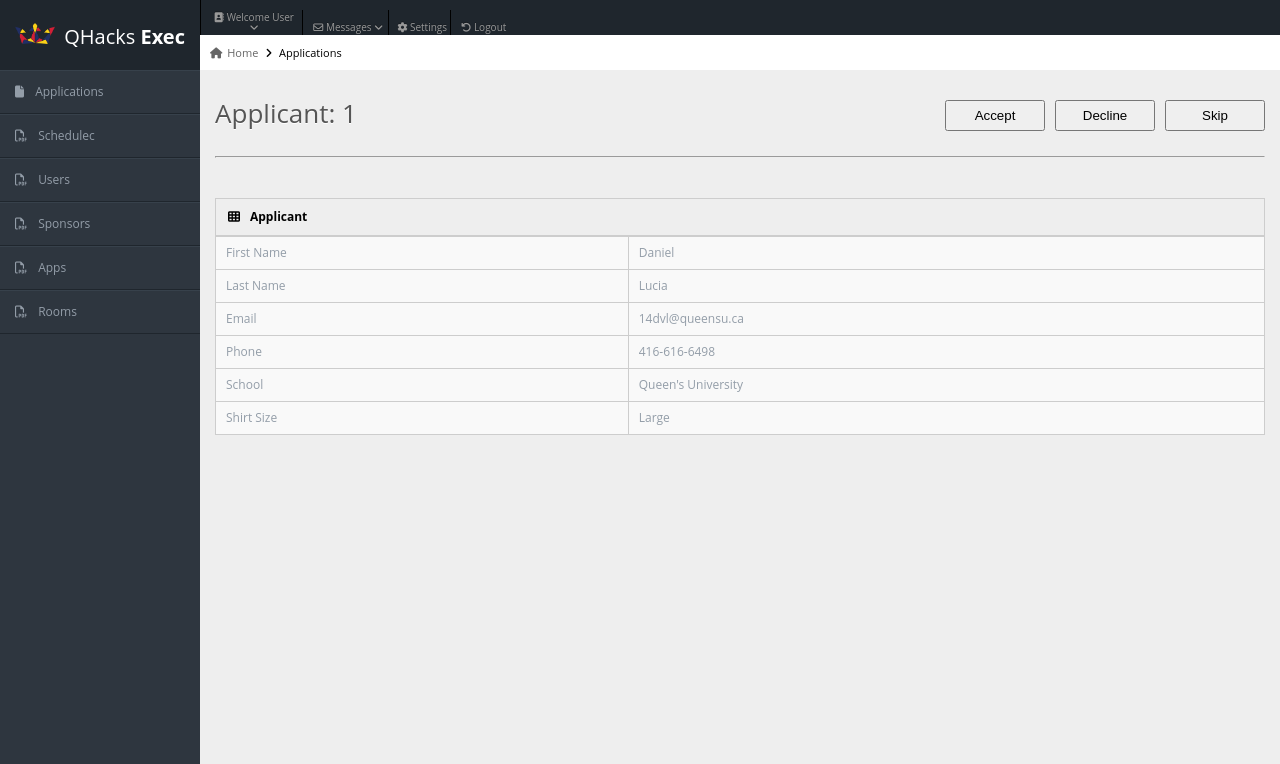
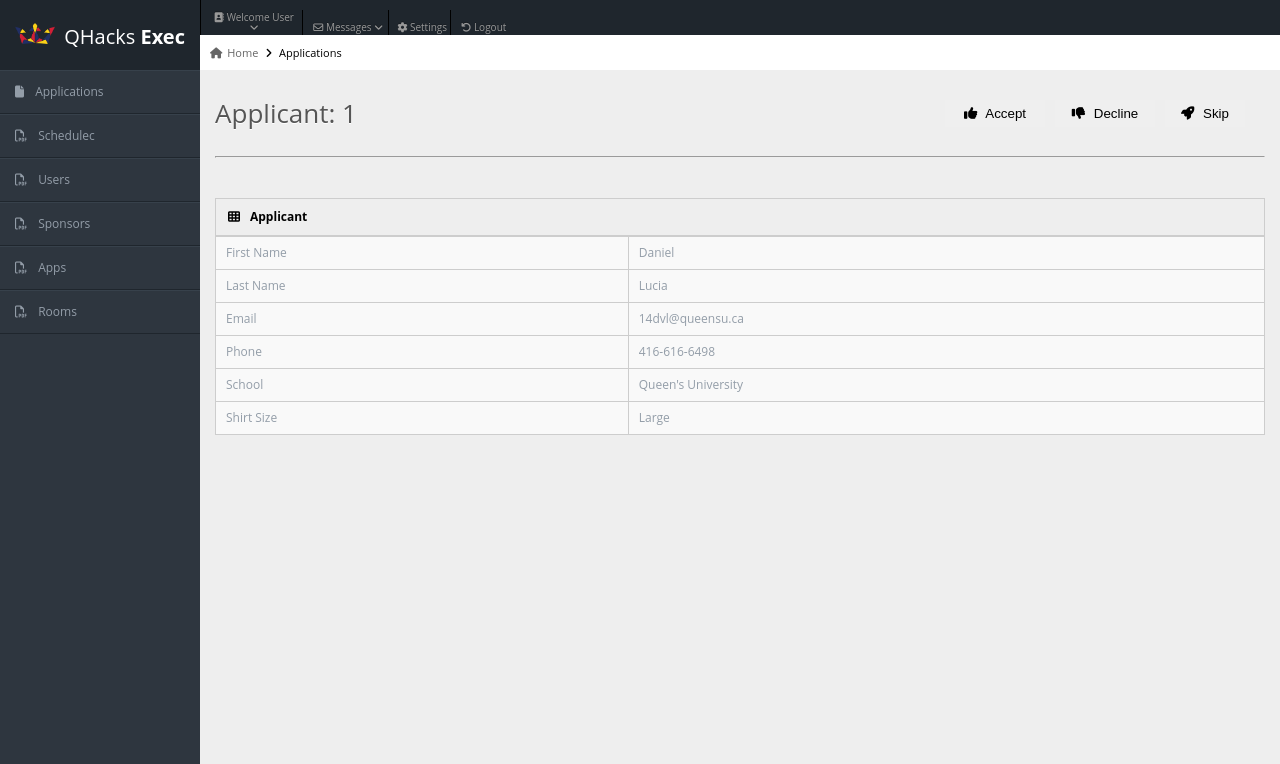
Before and after one commit to Daniel2218/hackboard, a PHP site: page /myHackathon/applicant.php in a window 1280 px wide. Shown: the top 764 px of the page. Run offline with PHP 8.4, Linux system fonts and the light colour scheme; some libraries are stand-ins or nearby versions.

Commit message:
Restyled buttons

```diff
--- a/applicant.php
+++ b/applicant.php
@@ -16,9 +16,9 @@
                 <p> <span id = "spn-grey"> <i class="fa fa-home" id = "i-space-1" aria-hidden="true"></i> Home </span> <i class="fa fa-angle-right" id ="i-space-2" saria-hidden="true"></i> Applications </p>
             </div>
             <div id = "outer">
-                <button id = "btn-skip"> Skip </button>
-                <button id = "btn-decline"> Decline </button>
-                <button id = "btn-accept"> Accept </button>
+                <button id = "btn-skip"> <i class="fa fa-rocket" aria-hidden="true"></i> Skip </button>
+                <button id = "btn-decline"> <i class="fa fa-thumbs-down" aria-hidden="true"></i> Decline </button>
+                <button id = "btn-accept"> <i class="fa fa-thumbs-up" aria-hidden="true"></i> Accept </button>
                 <div id ="title">
                     <h1> Applicant: 1 </h1>
                 </div>
--- a/css/applicant.css
+++ b/css/applicant.css
@@ -3,6 +3,11 @@ button {
     padding: 6px;
     margin-left: 10px;
     width: 100px;
+    border: none;
+    cursor: pointer;
+}
+button:hover {
+    background-color: white;
 }
 #btn-accept {
 
@@ -11,5 +16,9 @@ button {
 
 }
 #btn-skip {
-
+    width: 80px;
+    margin-right: 20px;
 }
+button > i {
+    margin-right: 5px;
+}
```
